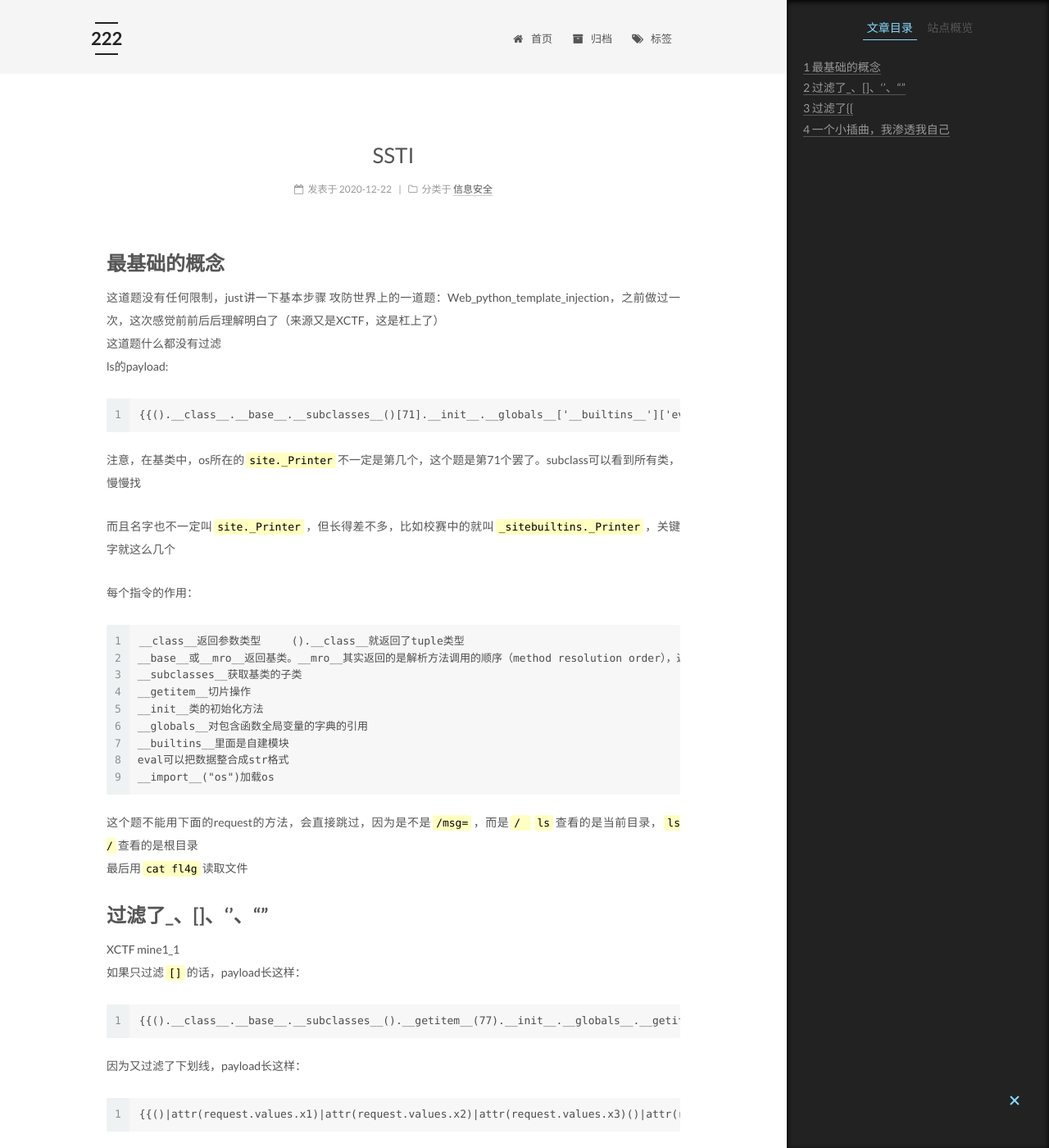
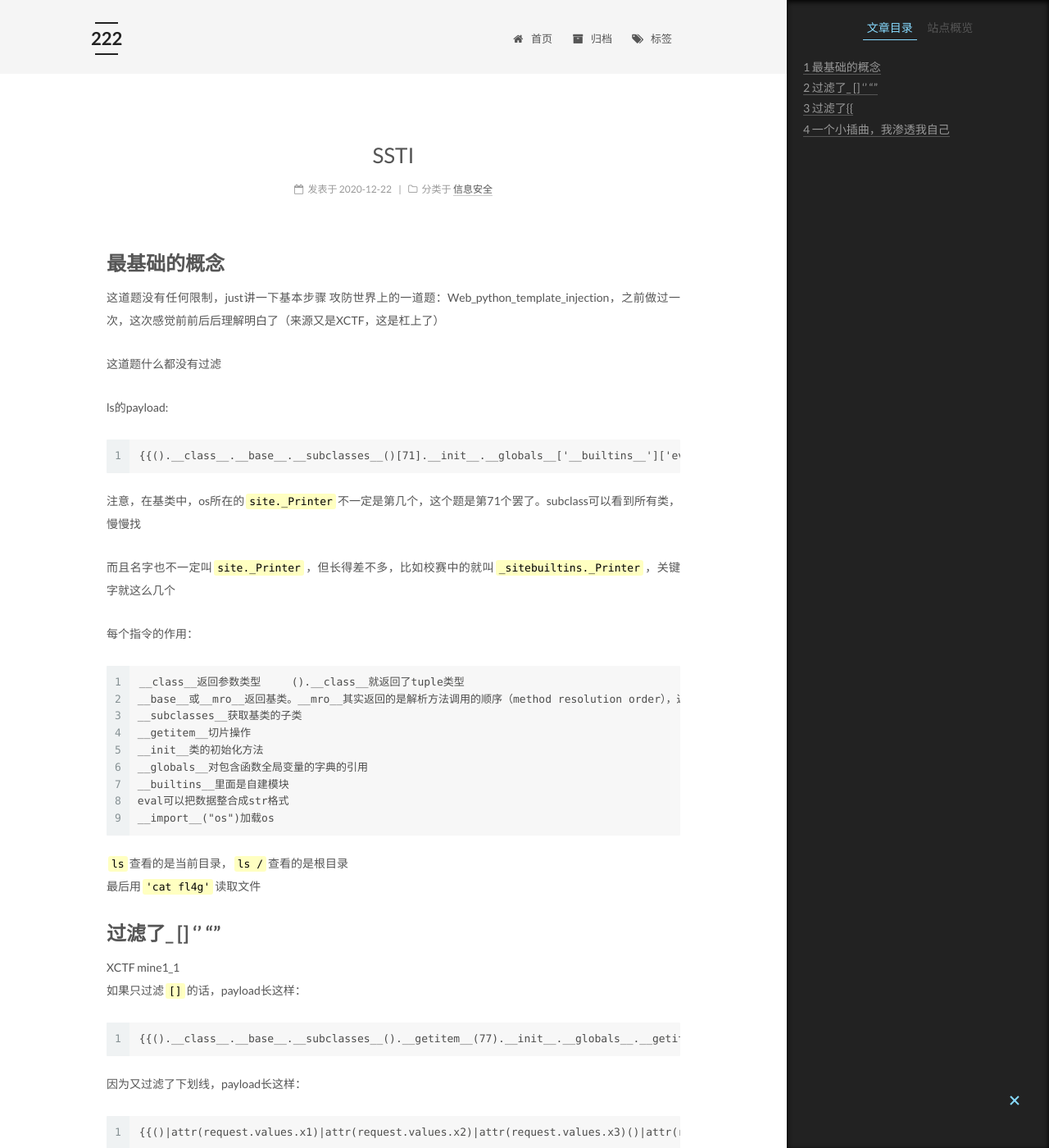
Before and after one commit to AirGoldenFish/airgoldenfish.github.io, a Jekyll site: the page built from _posts/2020-12-22-SSTI.md, in a window 1280 px wide and 1400 px high. Shown: the whole window at 82% size. Built offline with Jekyll 4.4.1, drawn with Linux system fonts in a browser that asks for light colours.

Commit message:
Update 2020-12-22-SSTI.md

````diff
--- a/_posts/2020-12-22-SSTI.md
+++ b/_posts/2020-12-22-SSTI.md
@@ -11,7 +11,9 @@ tags:
 # 最基础的概念
 这道题没有任何限制，just讲一下基本步骤
 攻防世界上的一道题：Web_python_template_injection，之前做过一次，这次感觉前前后后理解明白了（来源又是XCTF，这是杠上了）
+
 这道题什么都没有过滤
+
 ls的payload:
 ```
 {% raw %}{{().__class__.__base__.__subclasses__()[71].__init__.__globals__['__builtins__']['eval']('__import__("os").popen("ls").read()')}}{% endraw %}
@@ -32,10 +34,9 @@ __builtins__里面是自建模块
 eval可以把数据整合成str格式
 __import__("os")加载os
 ```
-这个题不能用下面的request的方法，会直接跳过{{}}，因为是不是`/msg={{}}`，而是`/{{}} `
 `ls`查看的是当前目录，`ls /`查看的是根目录
-最后用`cat fl4g`读取文件
-# 过滤了_、\[]、‘’、“”
+最后用`'cat fl4g'`读取文件
+# 过滤了_ \[] ‘’ “”
 XCTF mine1_1
 如果只过滤`[]`的话，payload长这样：
 ```
@@ -51,6 +52,7 @@ XCTF mine1_1
 所以我们可以用`{% assign openTag = '{%' %}{{ openTag }}print()%}`来代替
 # 一个小插曲，我渗透我自己
 写这篇文章的时候Jekyll竟然把`{% raw %}{{}}{% endraw %}`里面给我当liquid代码执行了。同学的hexo没问题，试了一下因为多终端过于憨批，折腾了半天又用回了Jekyll
+
 这CTF打的，我渗透我自己
 解决办法{% assign openTag = '{%' %}
 ```
````
